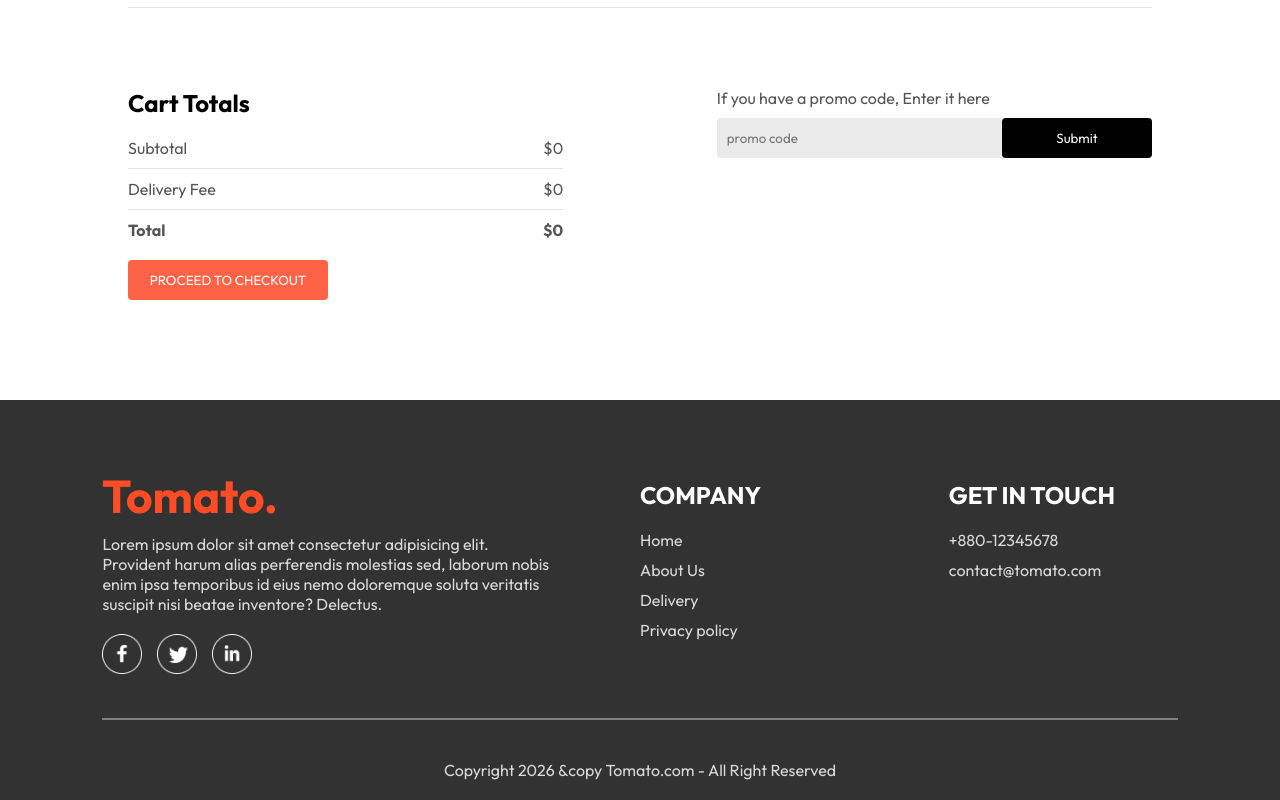
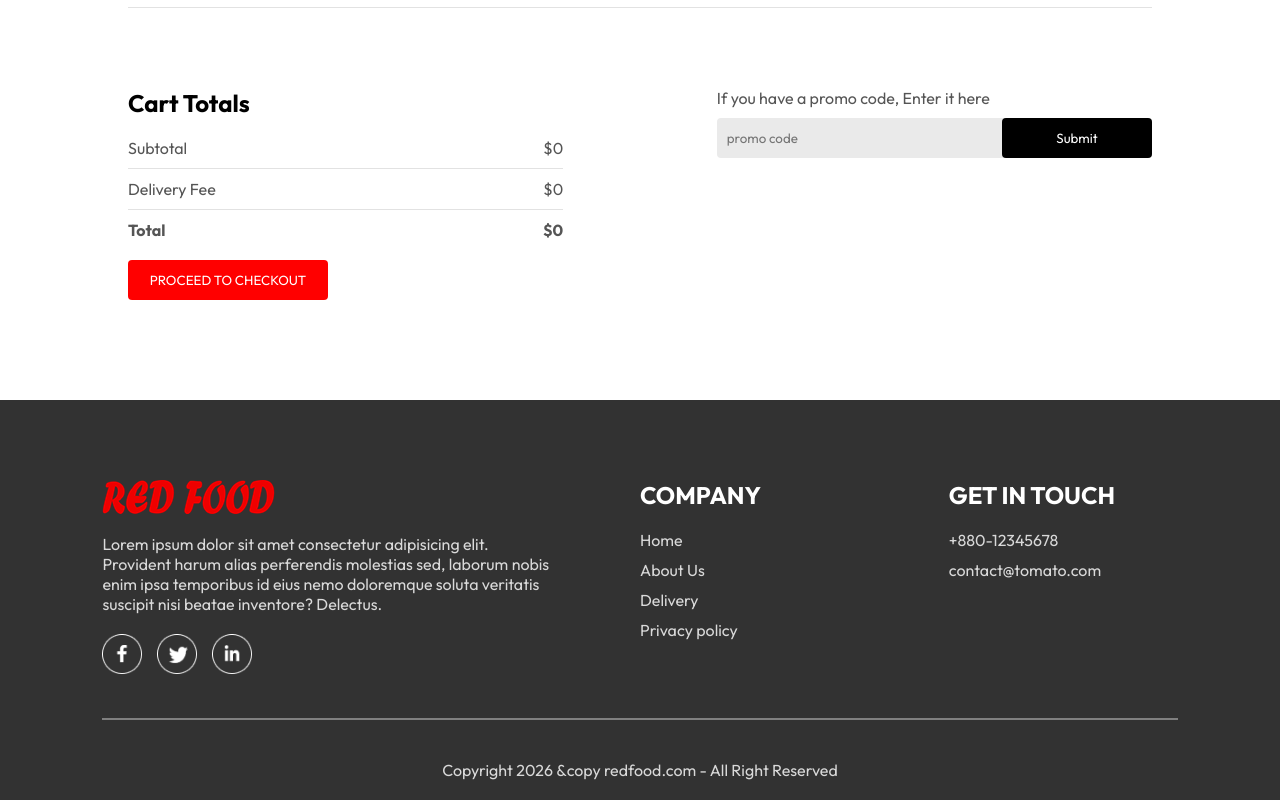
Before and after one commit to Labib-2025/my-project, a React (Vite) app in the folder Frontend/: page /cart in a window 1280 px wide. Shown: the part 211-1011 px from the top of the page. Built offline with nearby package versions, Linux system fonts and the light colour scheme.

Commit message:
UI Color change

```diff
--- a/Frontend/src/components/ExploreMenu/ExploreMenu.css
+++ b/Frontend/src/components/ExploreMenu/ExploreMenu.css
@@ -51,7 +51,7 @@
 }
 
 .explore-menu-list-item .active {
-    border: 4px solid tomato;
+    border: 4px solid red;
     padding: 2px;
 }
 
--- a/Frontend/src/components/FoodItem/FoodItem.css
+++ b/Frontend/src/components/FoodItem/FoodItem.css
@@ -38,7 +38,7 @@
 }
 
 .food-item-price {
-    color: tomato;
+    color: red;
     font-size: 22px;
     font-weight: 500;
     margin: 10px 0px;
--- a/Frontend/src/components/Footer/Footer.jsx
+++ b/Frontend/src/components/Footer/Footer.jsx
@@ -33,7 +33,7 @@ const Footer = () => {
         </div>
       </div>
       <hr />
-      <p className="footer-copyright">Copyright 2026 &copy Tomato.com - All Right Reserved </p>
+      <p className="footer-copyright">Copyright 2026 &copy redfood.com - All Right Reserved </p>
     </div>
   )
 }
--- a/Frontend/src/components/LoginPopup/LoginPopup.css
+++ b/Frontend/src/components/LoginPopup/LoginPopup.css
@@ -51,7 +51,7 @@
     padding: 10px;
     border-radius: 4px;
     color: white;
-    background-color: tomato;
+    background-color: red;
     font-size: 15px;
     cursor: pointer;
 }
@@ -68,7 +68,7 @@
 }
 
 .login-popup p span {
-    color: tomato;
+    color: red;
     font-weight: 500;
     cursor: pointer;
 }
--- a/Frontend/src/components/Navbar/Navbar.css
+++ b/Frontend/src/components/Navbar/Navbar.css
@@ -55,7 +55,7 @@
     position: absolute;
     min-width: 10px;
     min-height: 10px;
-    background-color: tomato;
+    background-color: red;
     border-radius: 5px;
     top: -8px;
     right: -8px;
--- a/Frontend/src/pages/Cart/Cart.css
+++ b/Frontend/src/pages/Cart/Cart.css
@@ -56,7 +56,7 @@
 .cart-total button {
     border: none;
     color: white;
-    background-color: tomato;
+    background-color: red;
     width: max(15vw,200px);
     padding: 12px 0px;
     border-radius: 4px;
--- a/Frontend/src/pages/PlaceOrder/PlaceOrder.css
+++ b/Frontend/src/pages/PlaceOrder/PlaceOrder.css
@@ -23,7 +23,7 @@
     padding: 10px;
     border: 1px solid #c5c5cc;
     border-radius: 4px;
-    outline-color: tomato;
+    outline-color: red;
 }
 
 .place-order-left .multi-fields{
```
Also changed, not shown: Frontend/src/assets/logo.png.
